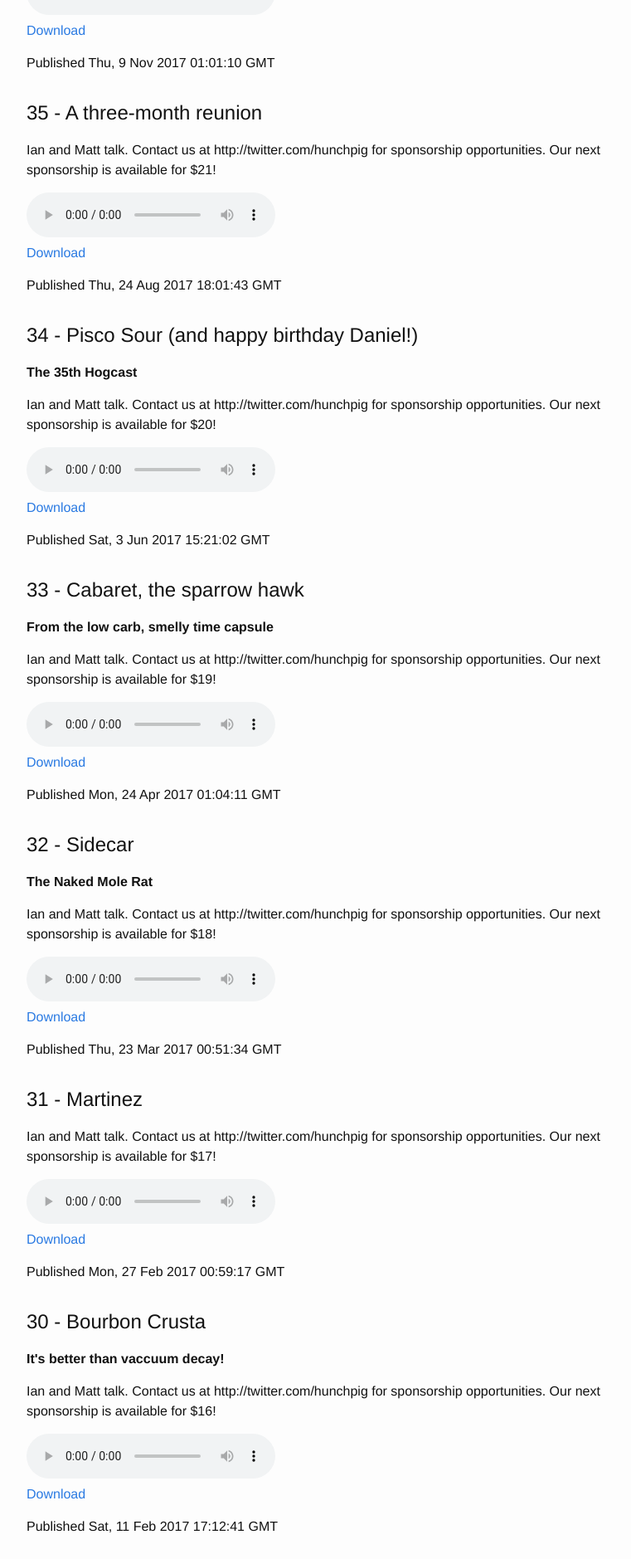
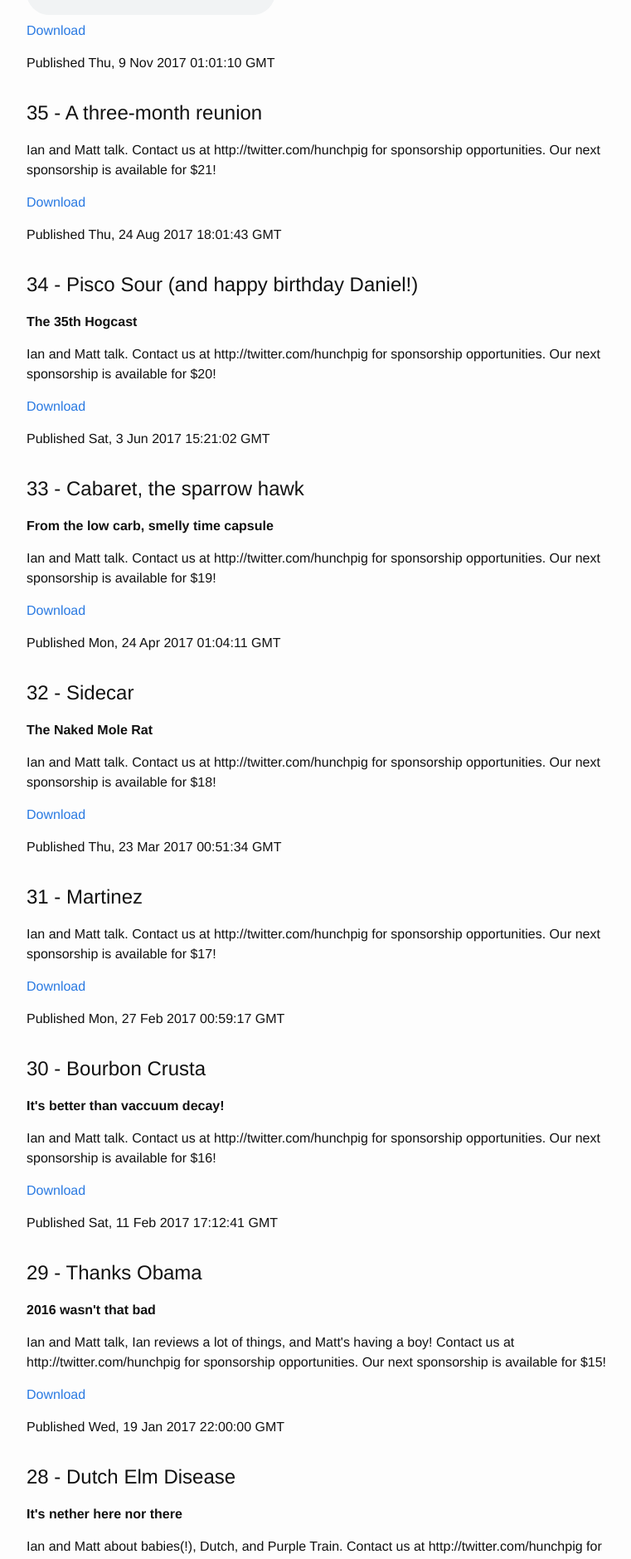
Before and after one commit to hunchpig/hunchpig.github.io, a Jekyll site: the page built from index.html, in a window 1280 px wide. Shown: the part 326-2205 px from the top of the page at 83% size, without its empty margins (238-999 px from the left). Built offline with Jekyll 4.4.1, drawn with Linux system fonts in a browser that asks for light colours.

Commit message:
Only load audio player for latest episode

```diff
--- a/index.html
+++ b/index.html
@@ -31,9 +31,11 @@
         <p><strong>{{episode.subtitle}}</strong></p>
         <p>{{episode.summary}}</p>
 
-        <audio controls>
-          <source src="{{episode.enclosureUrl}}" type="{{ep.enclosureType}}"/>
-        </audio>
+        {% if forloop.first == true %}
+          <audio controls>
+            <source src="{{episode.enclosureUrl}}" type="{{ep.enclosureType}}"/>
+          </audio>
+        {% endif %}
 
         <p>
         <a href="{{episode.enclosureUrl}}">Download</a>
```
